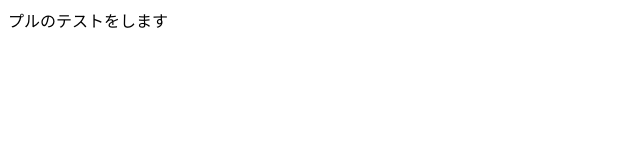
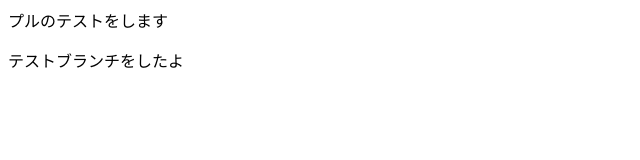
Before and after one commit to ayareee/aya, a plain HTML site: page index.html in a window 1280 px wide. Shown: the whole page, without its empty margins (0-640 px from the left). Drawn offline with Linux system fonts and the light colour scheme.

Commit message:
「二回目のコミット」

```diff
--- a/index.html
+++ b/index.html
@@ -1 +1,2 @@
 <p>プルのテストをします</p>
+<p>テストブランチをしたよ</p>
```
